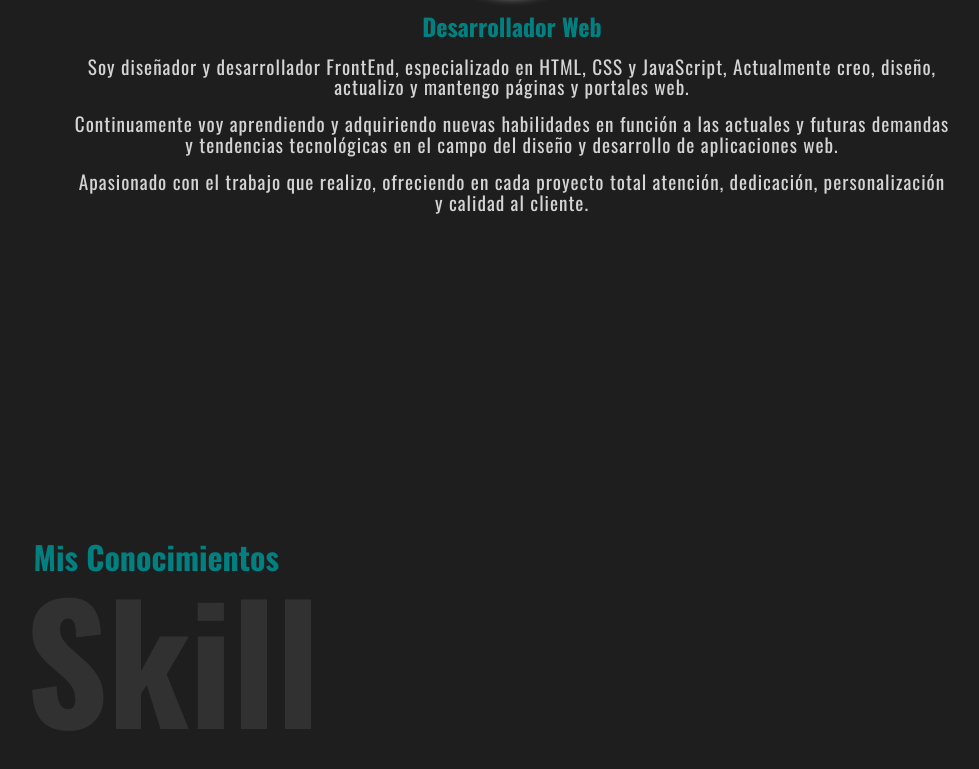
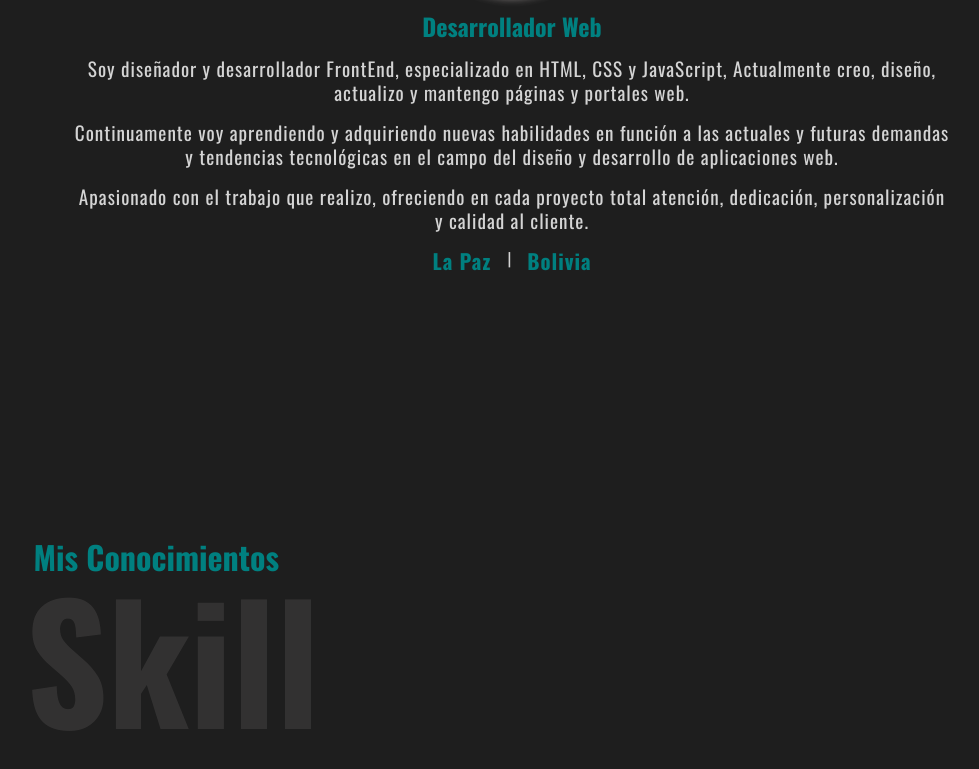
Before and after one commit to WebMaick/Portafolio-personal, a website with bundled scripts: page public/index.html in a window 1280 px wide. Shown: the part 1083-1852 px from the top of the page, without its empty margins (256-1235 px from the left). Built offline with nearby package versions, Linux system fonts and the light colour scheme; a web font is replaced by a local one.

Commit message:
Culminacion seccion about

```diff
--- a/public/css/styles.css
+++ b/public/css/styles.css
@@ -379,9 +379,36 @@ section {
   margin-bottom: 1rem;
   text-align: center;
 }
+.about__nacionalidad {
+  display: none;
+}
+
+@media screen and (min-width: 48em) {
+  /*768px*/
+  .about__description-detail p {
+    line-height: 1.5rem;
+  }
+
+  .about__nacionalidad {
+    display: flex;
+    justify-content: center;
+    text-align: center;
+    width: 100%;
+  }
+
+  .about__nacionalidad h5 {
+    color: var(--color-primary);
+    font-size: 1.3rem;
+    letter-spacing: 1px;
+    margin: 0 1rem;
+  }
+}
 
 /*=== Fin de: Estilos Main ===*/
+@media screen and (min-width: 48em) {
+  /*768px*/
+}
 
-/*=== Inicio de: Estilos About ===*/
-
-/*=== Fin de: Estilos About ===*/
+@media screen and (min-width: 62em) {
+  /*992px*/
+}
--- a/public/index.html
+++ b/public/index.html
@@ -264,6 +264,12 @@
                 proyecto total atención, dedicación, personalización y calidad
                 al cliente.
               </p>
+
+              <div class="about__nacionalidad">
+                <h5>La Paz</h5>
+                |
+                <h5>Bolivia</h5>
+              </div>
             </div>
           </div>
         </article>
```
Also changed, not shown: 2 other files.
